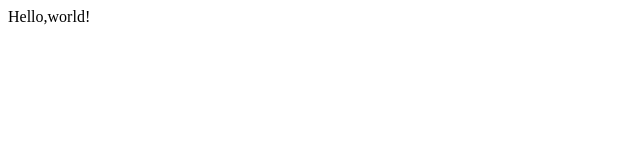
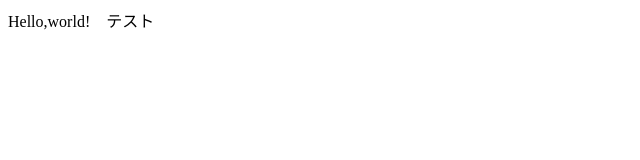
Before and after one commit to tomizawa0214/Hello-World, a plain HTML site: page hello.html in a window 1280 px wide. Shown: the full height of the page, 0-640 px from the left. Drawn offline with Linux system fonts and the light colour scheme.

Commit message:
Add feature-A

```diff
--- a/hello.html
+++ b/hello.html
@@ -5,6 +5,6 @@
     <title>hello_world</title>
   </head>
   <body>
-  Hello,world!
+  Hello,world!　テスト
   </body>
 </html>
```
